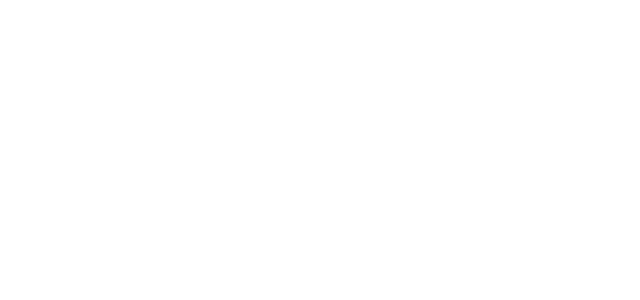
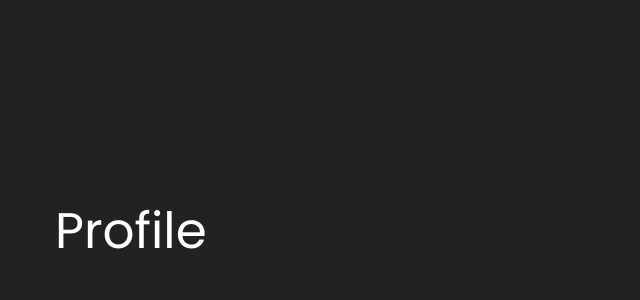
Before and after one commit to jbrov2/Muse-Redo, a React (Vite) app in the folder client/: page /profile in a window 1280 px wide. Before the commit this address had no page. Shown: the top 300 px of the page, without its empty margins (0-640 px from the left). Built offline with nearby package versions, Linux system fonts and the light colour scheme.

Commit message:
making profile

```diff
--- a/client/src/App.jsx
+++ b/client/src/App.jsx
@@ -2,6 +2,7 @@
 import Home from "./views/Home";
 import LoginView from "./views/LoginView";
 import SignUpView from "./views/SignUpView";
+import UserProfile from "./views/UserProfile";
 
 function App() {
   return (
@@ -11,6 +12,7 @@
           <Route path="/" element={<Home />} />
           <Route path="/login" element={<LoginView />} />
           <Route path="signUp" element={<SignUpView />} />
+          <Route path="/profile" element={<UserProfile />} />
         </Routes>
       </Router>
     </>
--- a/client/src/components/Profile/profile.jsx
+++ b/client/src/components/Profile/profile.jsx
@@ -0,0 +1,19 @@
+function Profile() {
+  return (
+    <>
+      <section className="prof pt-[200px] xl:pt-[200px] ">
+        <div className="max-w-[1466px] mx-4 xl:mx-auto px-6 xl:px-0 h-[366] items-center">
+          <div className="container mx-auto">
+            <div className="flex flex-col">
+              <h2 className="h2 ">Profile</h2>
+            </div>
+            <div className="bg-accent py-8 xl:py-0 w-full max-w-[1200px]">
+              {/*Item */}
+            </div>
+          </div>
+        </div>
+      </section>
+    </>
+  );
+}
+export default Profile;
--- a/client/src/views/UserProfile.jsx
+++ b/client/src/views/UserProfile.jsx
@@ -0,0 +1,14 @@
+import Profile from "../components/Profile/profile";
+
+function UserProfile() {
+  return (
+    <>
+      <div className="bg-primary">
+        <Profile />
+        <div className="h-[3000px]"></div>
+      </div>
+    </>
+  );
+}
+
+export default UserProfile;
```
